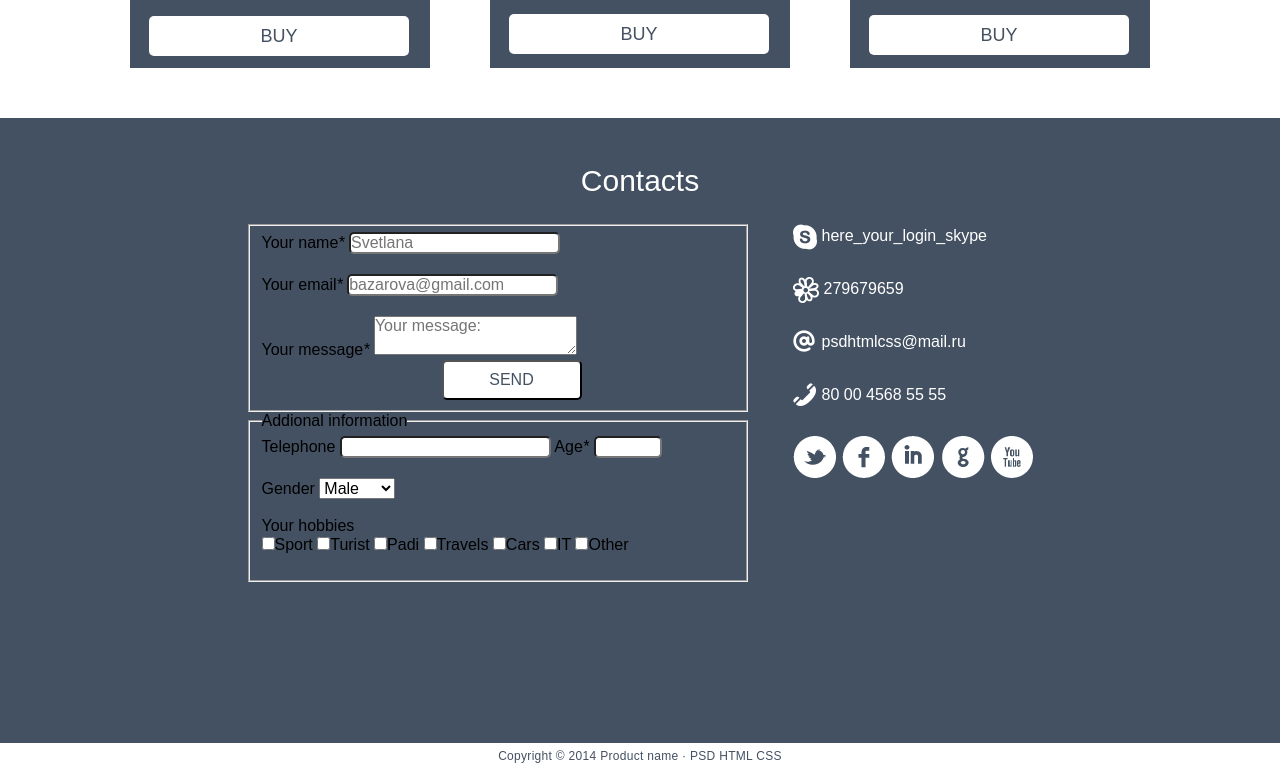
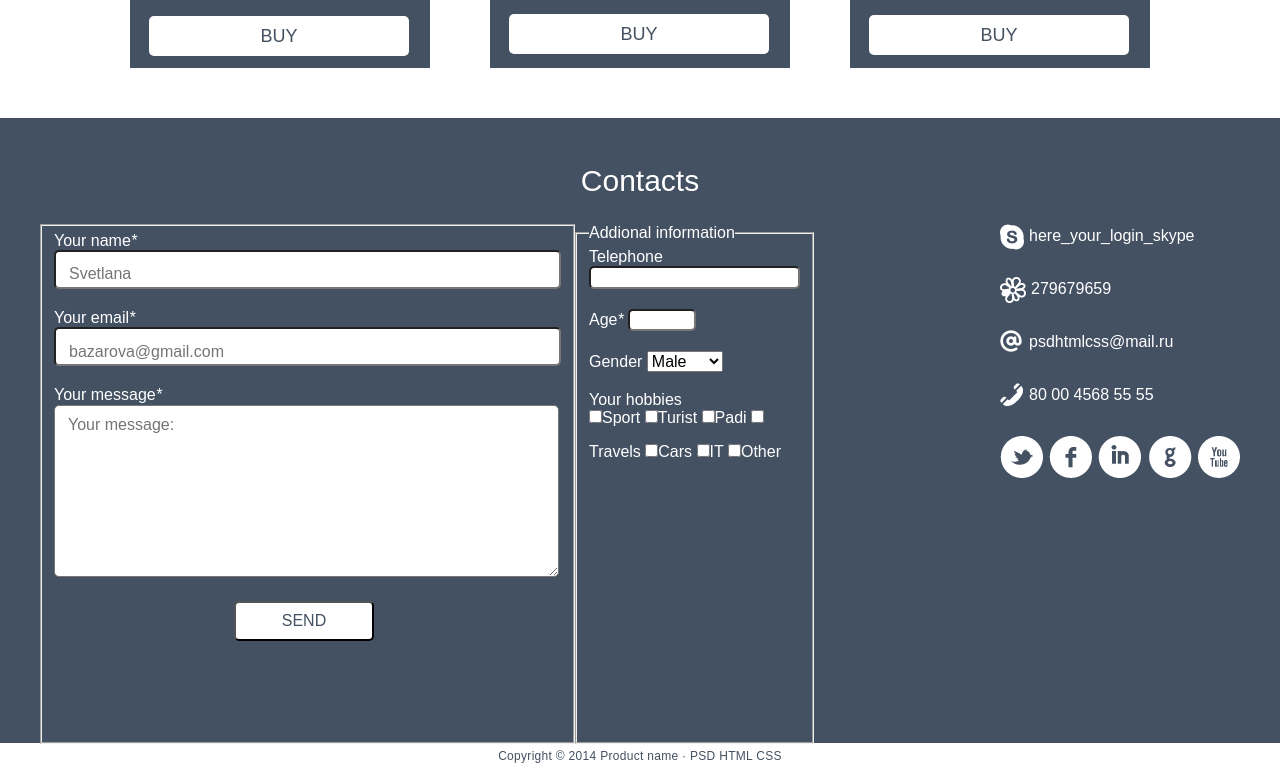
Before and after one commit to SvetlanaB/SvetlanaB.github.io, a plain HTML site: page workspace_bazarova/index.html in a window 1280 px wide. Shown: the part 2538-3306 px from the top of the page. Drawn offline with Linux system fonts and the light colour scheme.

Commit message:
Add files via upload

```diff
--- a/workspace_bazarova/css/style.css
+++ b/workspace_bazarova/css/style.css
@@ -417,13 +417,15 @@ footer h2 {
 footer .contacts_block {
 	display: flex;
 	justify-content: space-between;
-	width: 785px;
+	width: 1200px;
 	margin: 0 auto;
 	height: 520px;
 }
 
 footer .form_contacts {
 	width: 500px;
+	display: flex;
+	justify-content: space-between;
 }
 
 .form_contacts input {
@@ -431,13 +433,17 @@ footer .form_contacts {
 	border-radius: 5px;
 }
 
-footer .input_name, footer .input_email {
+.form_contacts label, legend {
+	color: #ffffff;
+}
+
+footer #input_name, footer #input_email {
 	width: 490px;
 	height: 25px;
 	padding: 10px 0px 0px 13px;
 }
 
-footer .input_message {
+footer #input_message {
 	width: 490px;
 	height: 160px;
 	border-radius: 5px;
```
